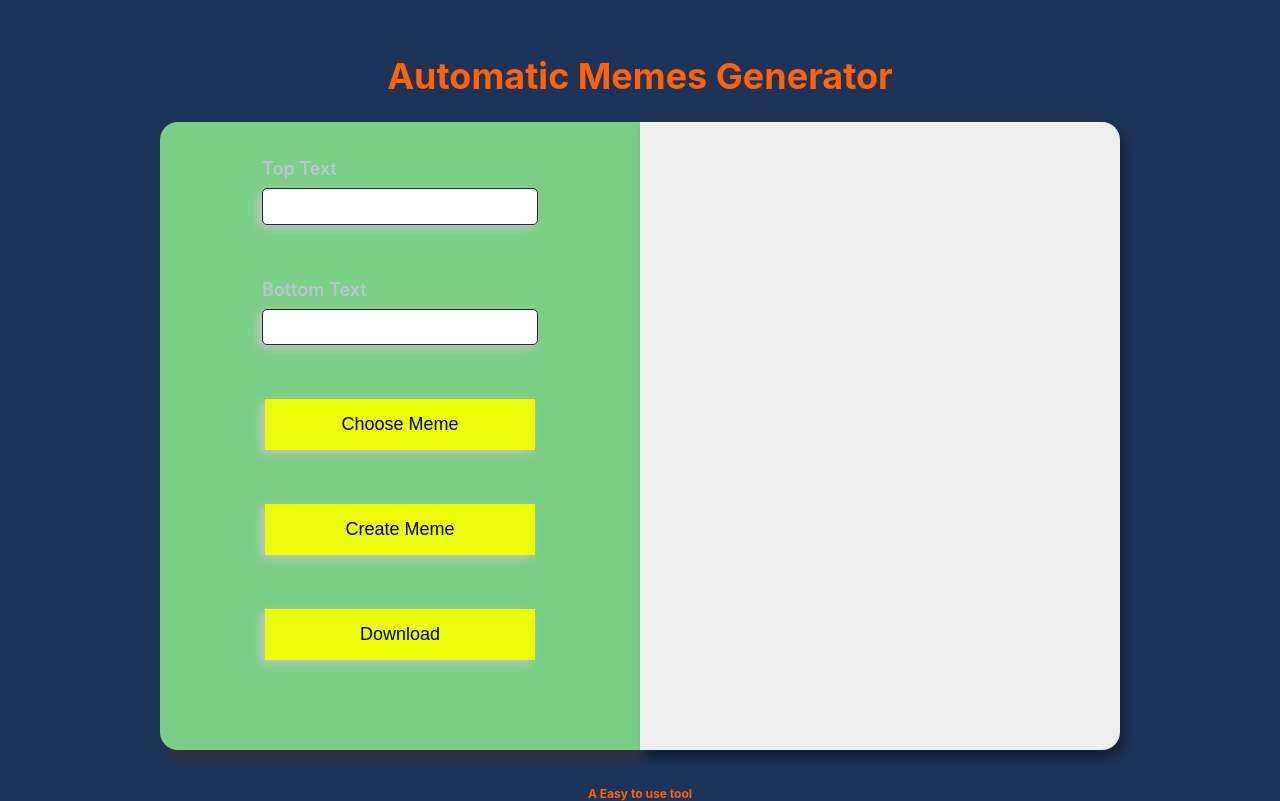
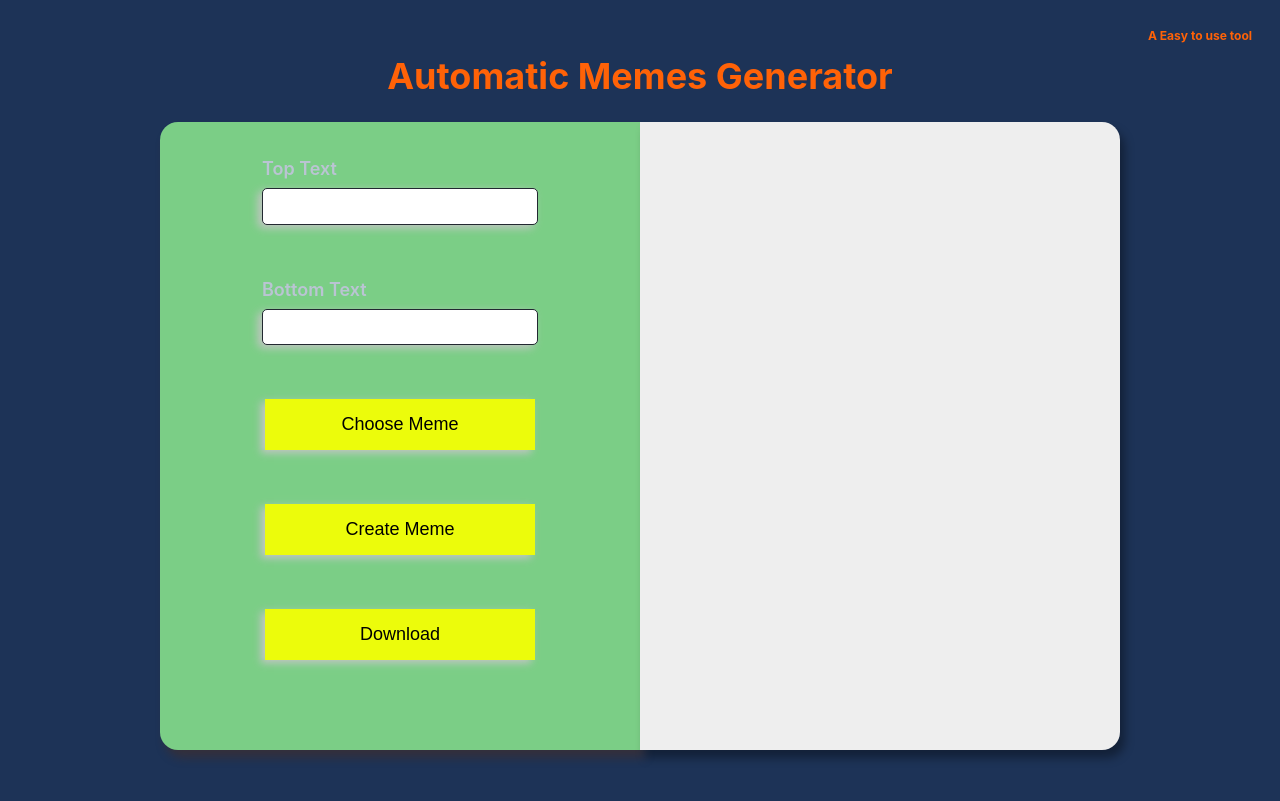
Before and after one commit to Sumit-Heliwal/Automatic-meme-generator, a React (Create React App) app: page / in a window 1280 px wide. Built offline with nearby package versions, Linux system fonts and the light colour scheme; no server answers.

Commit message:
Update index.css

```diff
--- a/src/index.css
+++ b/src/index.css
@@ -35,9 +35,7 @@ h1 {
   color: #ff6207;
 }
 h6 {
-  grid-column: 2 / span 2;
   text-align: center;
-  margin-top: 2rem;
   color: #ff6207;
 }
 
```
